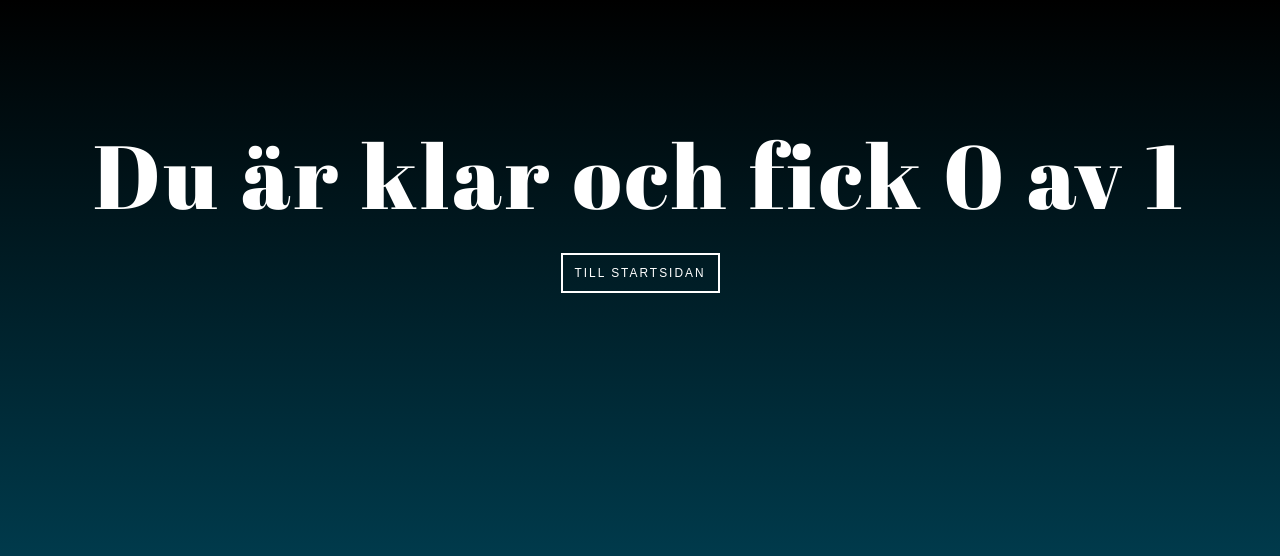
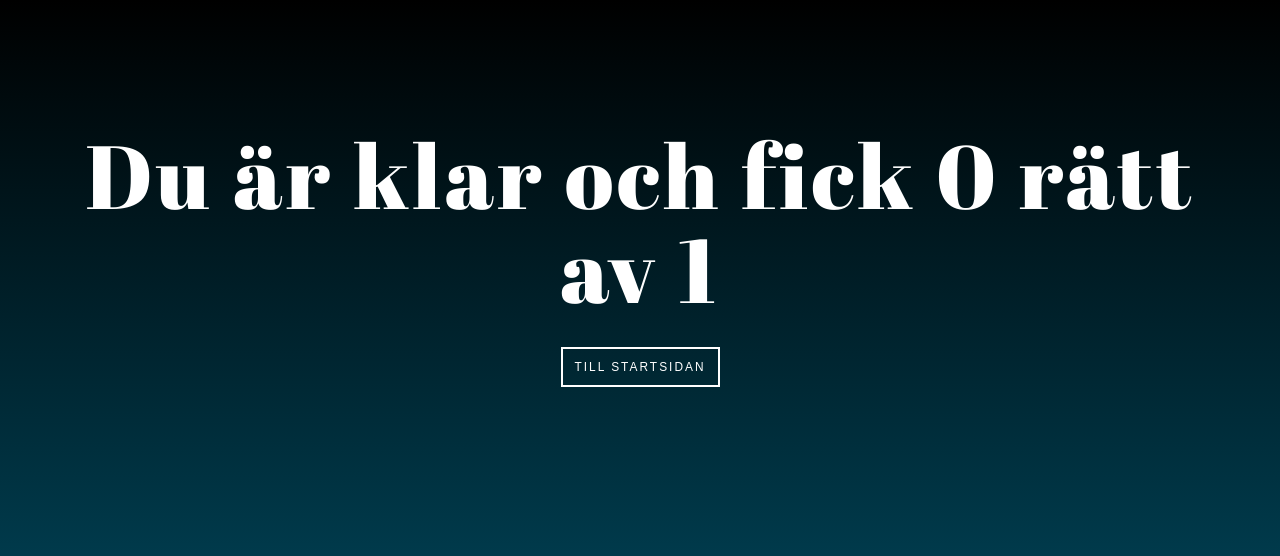
Before and after one commit to Lobsterass/quizproject, a Django app: page /quiz/1/completed/ in a window 1280 px wide. Shown: the top 556 px of the page. Run offline with Django 3.2, Linux system fonts and the light colour scheme; tables that the repository leaves empty hold one stand-in row (values such as "Sample post"); some libraries are stand-ins or nearby versions.

Commit message:
completed
budskap på completed sidan

```diff
--- a/quiz/templates/completed.html
+++ b/quiz/templates/completed.html
@@ -13,7 +13,7 @@
 	</head>
 	<body>
 		<div class="divclass">
-		<h1>Du är klar och fick {{ correct }} av {{ total }}</h1>
+		<h1>Du är klar och fick {{ correct }} rätt av {{ total }}</h1>
 		<br>
 		<p><a href="{% url 'start_page' %}" class="button">Till startsidan</a></p>
 		</div>
```
